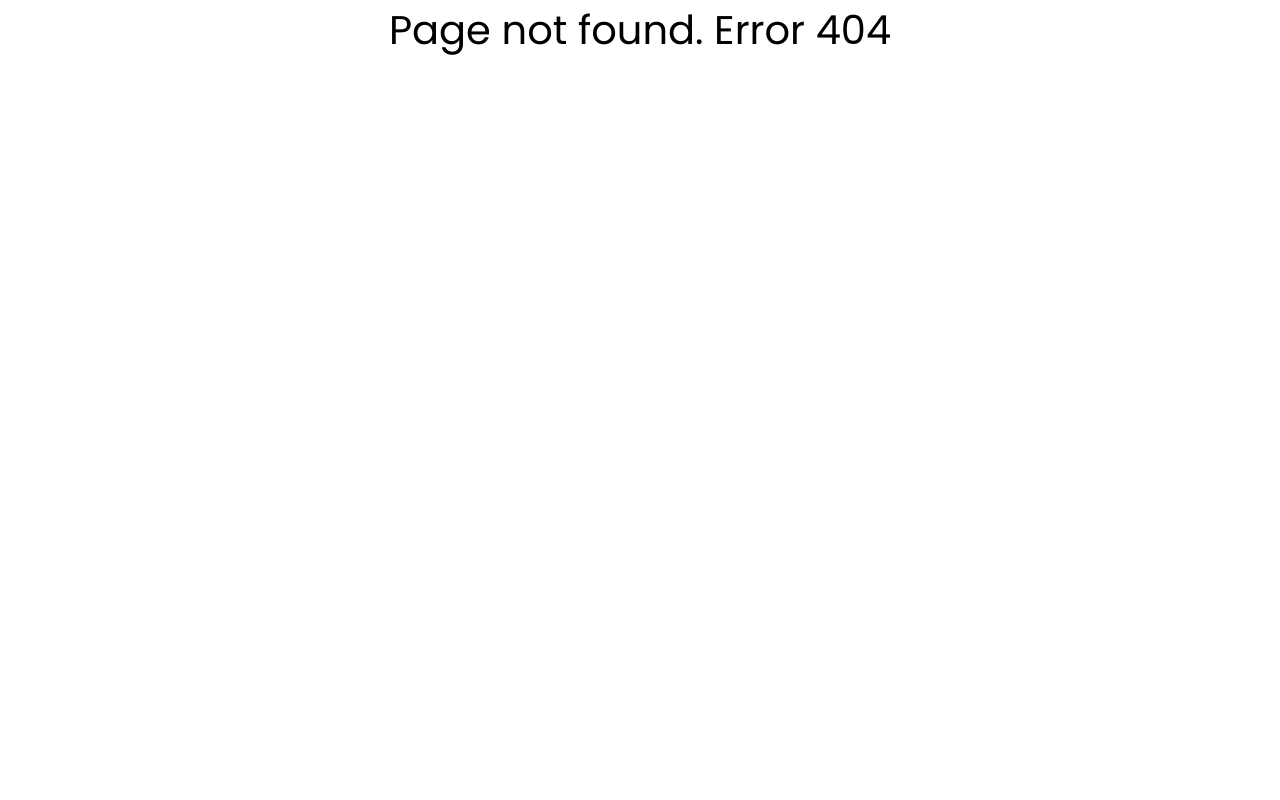
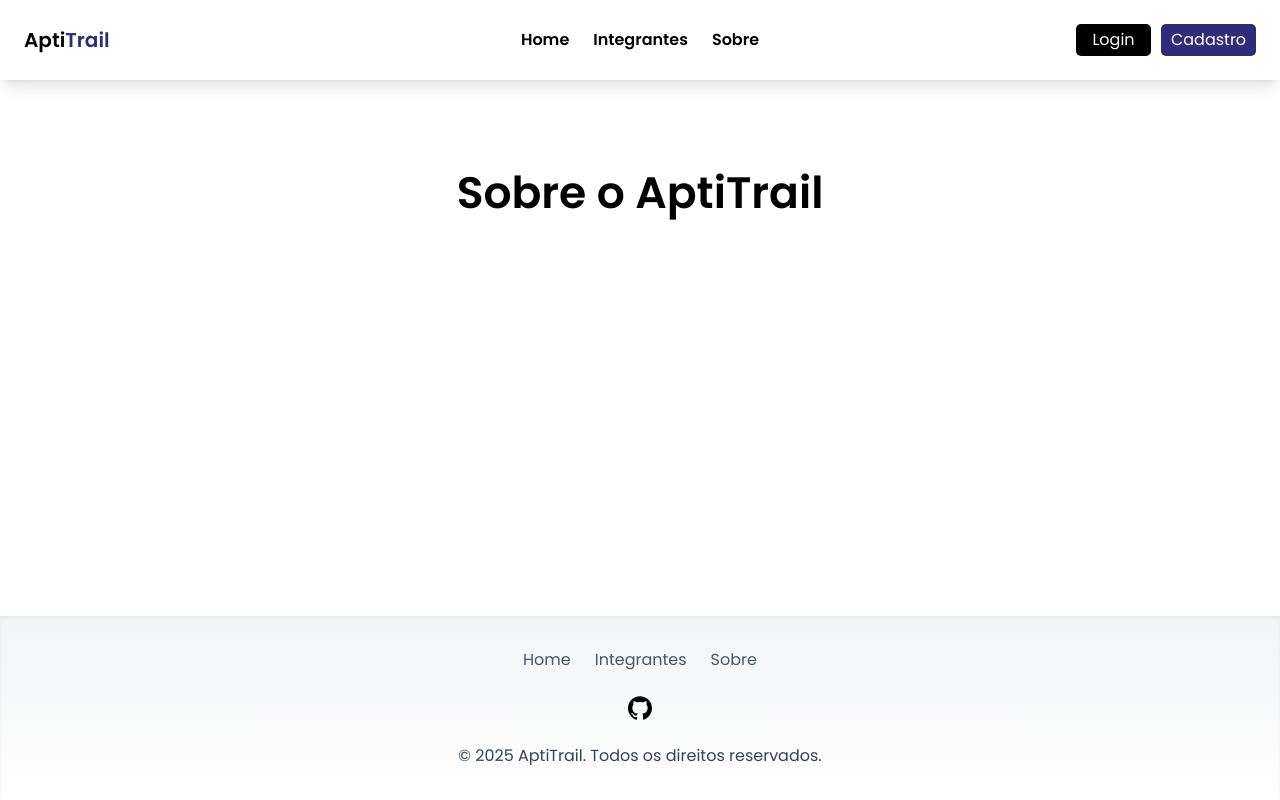
Before and after one commit to apti-trail/site-spa, a React (Vite) app in the folder site-spa/: page /sobre in a window 1280 px wide. Before the commit this address had no page. Built offline with nearby package versions, Linux system fonts and the light colour scheme.

Commit message:
feat: cria rota Sobre

```diff
--- a/site-spa/src/components/Footer/Footer.tsx
+++ b/site-spa/src/components/Footer/Footer.tsx
@@ -8,6 +8,7 @@ export default function Footer() {
                 <div className="flex justify-center gap-6 text-sm lg:text-base text-gray-600">
                     <Link to="/" className="hover:text-black transition">Home</Link>
                     <Link to="/integrantes" className="hover:text-black transition">Integrantes</Link>
+                    <Link to="/sobre" className="hover:text-black transition">Sobre</Link>
                 </div>
 
                 <div className="flex justify-center gap-5">
--- a/site-spa/src/components/NavBar/Navbar.tsx
+++ b/site-spa/src/components/NavBar/Navbar.tsx
@@ -10,7 +10,8 @@ export default function Navbar() {
 
     const links = [
         { to: "/", label: "Home" },
-        { to: "/integrantes", label: "Integrantes"}
+        { to: "/integrantes", label: "Integrantes"},
+        { to: "/sobre", label: "Sobre"}
     ];
 
     return(
--- a/site-spa/src/main.tsx
+++ b/site-spa/src/main.tsx
@@ -6,12 +6,14 @@ import "./globals.css"
 import Error from './routes/Error/index.tsx'
 import Home from './routes/Home/index.tsx'
 import Integrantes from './routes/Integrantes/index.tsx'
+import Sobre from './routes/Sobre/index.tsx'
 
 
 const router = createBrowserRouter([
   {path: "/", element: <App/>, errorElement: <Error/>, children: [
     {path: "/", element: <Home/>},
-    {path: "/integrantes", element: <Integrantes/>}
+    {path: "/integrantes", element: <Integrantes/>},
+    {path: "/sobre", element: <Sobre/>}
   ]}
 ]);
 
--- /dev/null
+++ b/site-spa/src/routes/Sobre/index.tsx
@@ -0,0 +1,7 @@
+export default function Sobre() {
+    return(
+        <main className="flex flex-col items-center text-center px-6 py-20">
+            <h1 className="mb-6">Sobre o AptiTrail</h1>
+        </main>
+    );
+}
```
